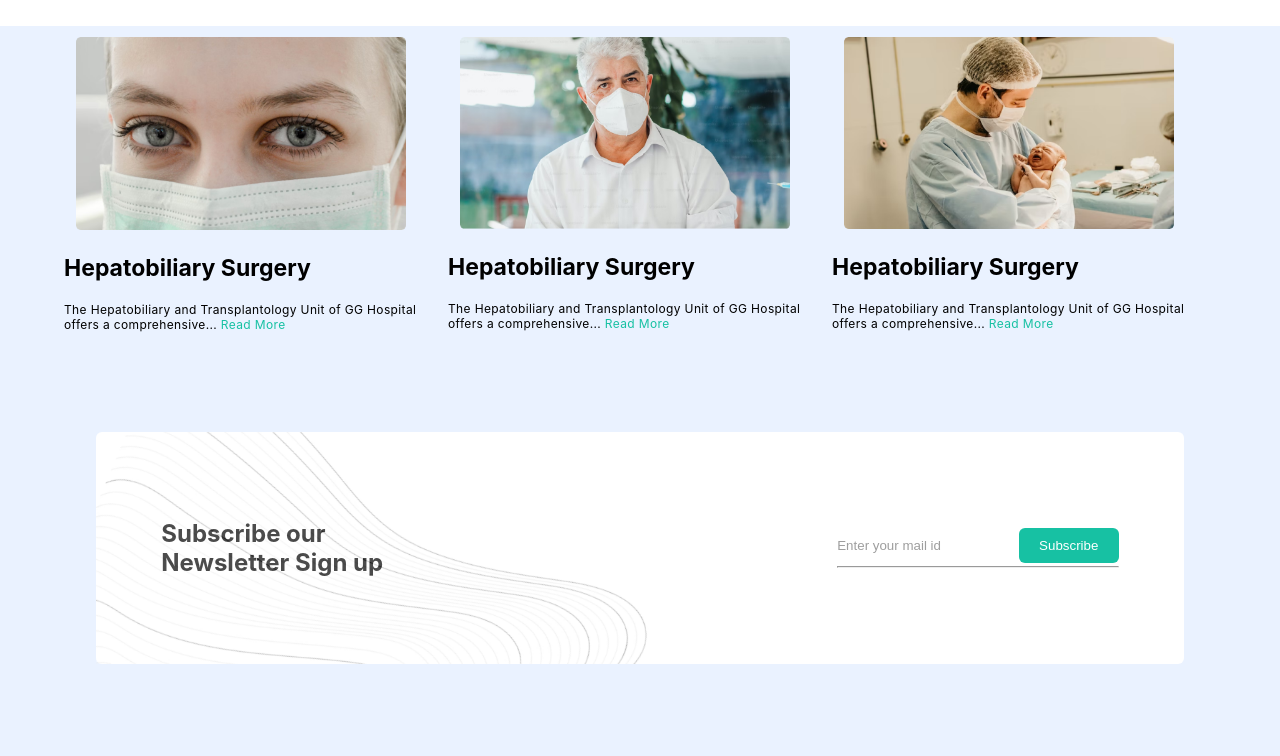
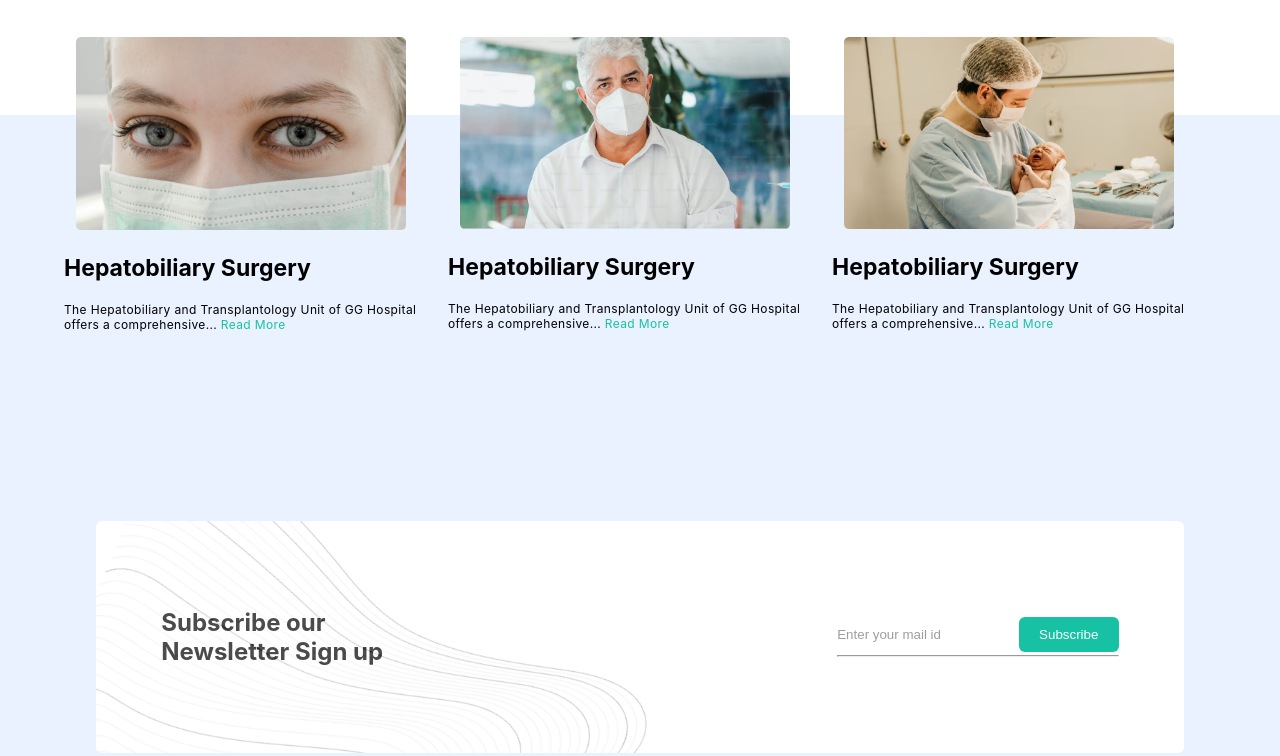
Before and after one commit to VipinVIP/gg-hospital-clone, a plain HTML site: page index.html in a window 1280 px wide. Shown: the part 2969-3725 px from the top of the page. Drawn offline with Linux system fonts and the light colour scheme.

Commit message:
fix: restore bluepill height issue

```diff
--- a/styles/main.css
+++ b/styles/main.css
@@ -203,7 +203,7 @@
   padding: 0;
   width: 100%;
   position: absolute;
-  top: 30%;
+  top: 48%;
   /* background-color:#d3fbf3; */
   display: flex;
   background: #eaf2ff;
```
